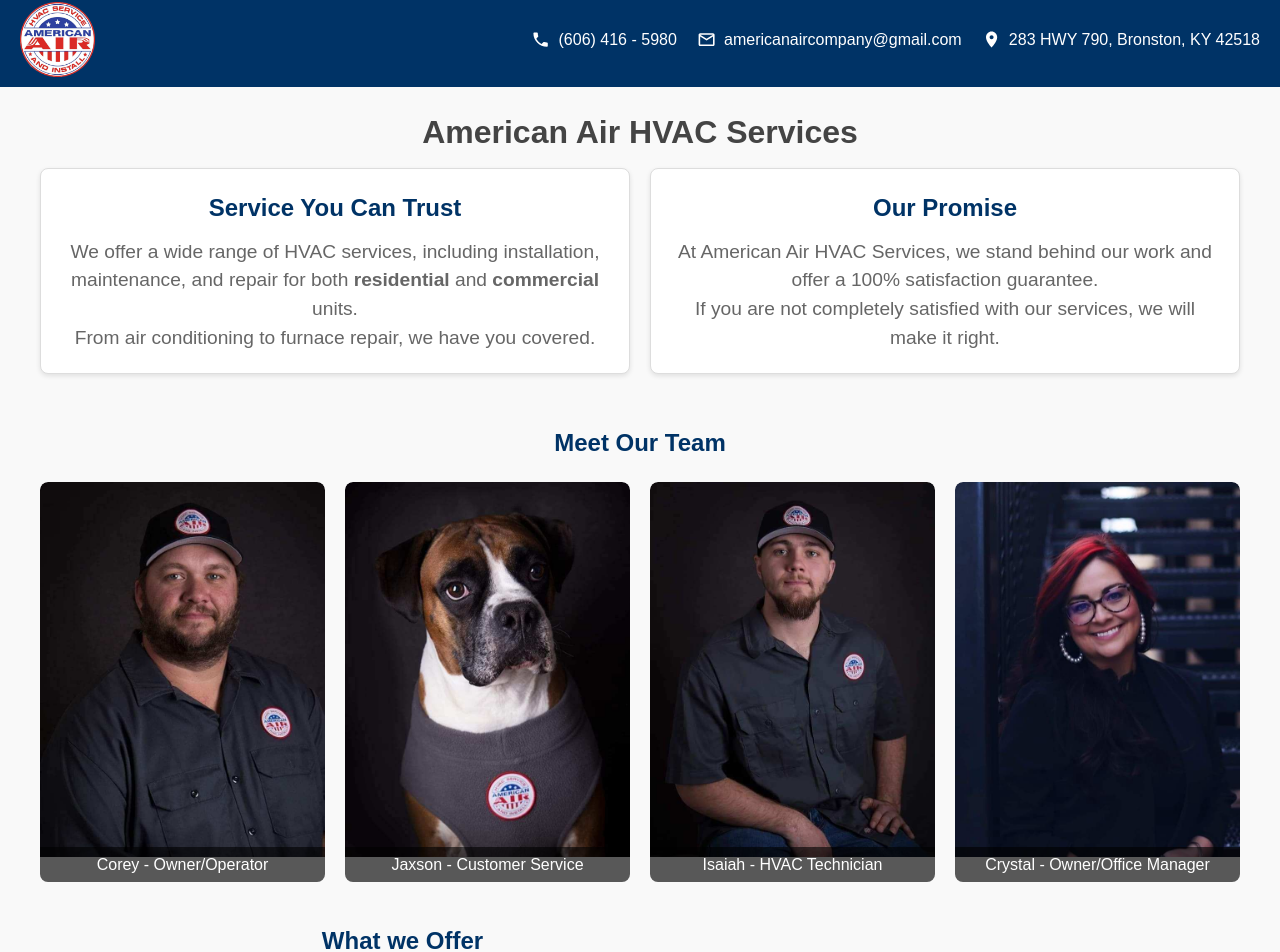
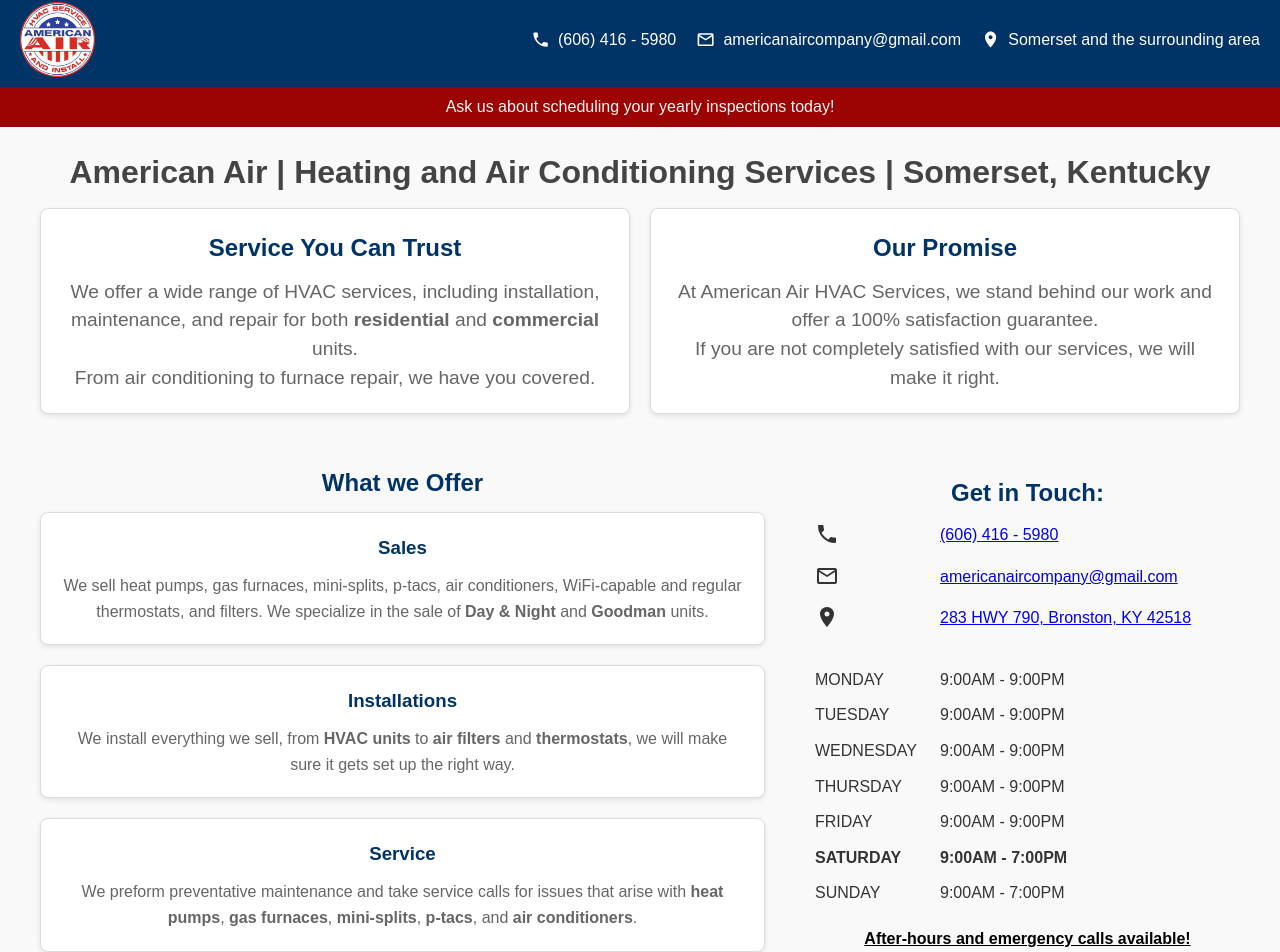
Before and after one commit to noahcs2002/american-air, a React (Create React App) app: page / in a window 1280 px wide. Shown: the part 8-960 px from the top of the page. Built offline with nearby package versions, Linux system fonts and the light colour scheme.

Commit message:
Implement client changes

```diff
--- a/src/App.tsx
+++ b/src/App.tsx
@@ -6,15 +6,18 @@ import Header from './components/Header';
 import Footer from './components/Footer';
 import Banner from './components/Banner';
 import FallServiceBanner from './components/Banners/FallServiceBanner';
+import YearlyServiceBanner from './components/Banners/YearlyServiceBanner';
 
 const App: React.FC = () => {
 
   const showFallBanner = false;
+  const showYearlyBanner = true;
 
   return (
     <Router>
       <Header />
       {showFallBanner && <FallServiceBanner />}
+      {showYearlyBanner && <YearlyServiceBanner />}
       <Routes>
         <Route path="/" element={<Home />} />
         <Route path="/services" element={<Services />} />
--- /dev/null
+++ b/src/components/Banners/YearlyServiceBanner.tsx
@@ -0,0 +1,9 @@
+import Banner from "../Banner";
+
+const YearlyServiceBanner: React.FC = () => {
+    const message: string = `Ask us about scheduling your yearly inspections today!`;
+
+    return <Banner bannerMessage={message} />
+}
+
+export default YearlyServiceBanner;
--- a/src/components/Header.tsx
+++ b/src/components/Header.tsx
@@ -16,7 +16,7 @@ const Header: React.FC = () => {
             <ul>
               <li> <LocalPhoneIcon/> <a href='tel:+16064165980'>(606) 416 - 5980</a></li>
               <li> <MailOutlineIcon/> <a href="mailto:americanaircompany@gmail.com">americanaircompany@gmail.com</a></li>
-              <li> <LocationOnIcon/> <a target='_blank' href='https://www.google.com/maps/search/?api=1&query=283+hwy+790+bronston+ky+42518' rel="noreferrer">283 HWY 790, Bronston, KY 42518</a></li>
+              <li> <LocationOnIcon/> <a target='_blank' href='https://www.google.com/maps/search/?api=1&query=283+hwy+790+bronston+ky+42518' rel="noreferrer">Somerset and the surrounding area</a></li>
             </ul>
           </div>
     </header>
--- a/src/pages/Home.tsx
+++ b/src/pages/Home.tsx
@@ -11,30 +11,31 @@ const Home: React.FC = () => {
   }, [])
 
   const services = [
-    { id: 1, title: 'Sales', description: 'We sell heat pumps, gas furnaces, mini-splits, p-tacs, air conditioners, WiFi-capable and regular thermostats, and filters. We specialize in the sale of Day & Night and Goodman units.' },
-    { id: 2, title: 'Installations', description: 'We install everything we sell, from HVAC units to air filters and thermostats, we will make sure it gets set up the right way.' },
-    { id: 3, title: 'Service', description: 'We preform preventative maintenance and take service calls for issues that arise with heat pumps, gas furnaces, mini-splits, p-tacs, air conditioners and air-conditioners.' },
+    { id: 1, title: 'Sales', description: <p>We sell heat pumps, gas furnaces, mini-splits, p-tacs, air conditioners, WiFi-capable and regular thermostats, and filters. We specialize in the sale of <b>Day & Night</b> and <b>Goodman</b> units.</p> },
+    { id: 2, title: 'Installations', description: <p>We install everything we sell, from <b>HVAC units</b> to <b>air filters</b> and <b>thermostats</b>, we will make sure it gets set up the right way.</p> },
+    { id: 3, title: 'Service', description: <p>We preform preventative maintenance and take service calls for issues that arise with <b>heat pumps</b>, <b>gas furnaces</b>, <b>mini-splits</b>, <b>p-tacs</b>, and <b>air conditioners</b>.</p> },
   ];
 
   const hours = [
 
-    {id : -2, title: <LocalPhoneIcon/>, value: <a href='tel:+16064165980'>(606) 416 - 5980</a>},
-    {id : -1, title: <MailOutlineIcon/>, value: <a href="mailto:americanaircompany@gmail.com">americanaircompany@gmail.com</a>},
-    {id: 0, title: <LocationOnIcon/>, value: <a target='_blank' href='https://www.google.com/maps/search/?api=1&query=283+hwy+790+bronston+ky+42518' rel="noreferrer">283 HWY 790, Bronston, KY 42518</a>},
+    { id: -2, title: <LocalPhoneIcon />, value: <a href='tel:+16064165980'>(606) 416 - 5980</a> },
+    { id: -1, title: <MailOutlineIcon />, value: <a href="mailto:americanaircompany@gmail.com">americanaircompany@gmail.com</a> },
+    { id: 0, title: <LocationOnIcon />, value: <a target='_blank' href='https://www.google.com/maps/search/?api=1&query=283+hwy+790+bronston+ky+42518' rel="noreferrer">283 HWY 790, Bronston, KY 42518</a> },
     {},
     {},
-    {id : 1, title : 'MONDAY', value: '9:00AM - 9:00PM'},
-    {id : 2, title : 'TUESDAY', value: '9:00AM - 9:00PM'},
-    {id : 3, title : 'WEDNESDAY', value: '9:00AM - 9:00PM'},
-    {id : 4, title : 'THURSDAY', value: '9:00AM - 9:00PM'},
-    {id : 5, title : 'FRIDAY', value: '9:00AM - 9:00PM'},
-    {id : 6, title : 'SATURDAY', value: '9:00AM - 7:00PM'},
-    {id : 7, title : 'SUNDAY', value: '9:00AM - 7:00PM'},
+    { id: 1, title: 'MONDAY', value: '9:00AM - 9:00PM' },
+    { id: 2, title: 'TUESDAY', value: '9:00AM - 9:00PM' },
+    { id: 3, title: 'WEDNESDAY', value: '9:00AM - 9:00PM' },
+    { id: 4, title: 'THURSDAY', value: '9:00AM - 9:00PM' },
+    { id: 5, title: 'FRIDAY', value: '9:00AM - 9:00PM' },
+    { id: 6, title: 'SATURDAY', value: '9:00AM - 7:00PM' },
+    { id: 7, title: 'SUNDAY', value: '9:00AM - 7:00PM' },
+    {},
   ]
 
   return (
     <main className="home-container">
-      <h1>American Air HVAC Services</h1>
+      <h1>American Air | Heating and Air Conditioning Services | Somerset, Kentucky</h1>
       <section className="intro">
         <div className='service-card'>
           <h2>Service You Can Trust</h2>
@@ -53,33 +54,6 @@ const Home: React.FC = () => {
           <p>
             If you are not completely satisfied with our services, we will make it right.
           </p>
-        </div>
-      </section>
-
-      <section className="gallery">
-        <h2>Meet Our Team</h2>
-        <div className="image-grid">
-
-        <div className="image-placeholder">
-          <img src="/images/corey.png" alt="Corey" />
-          <p className="image-caption">Corey - Owner/Operator</p> {/* Title provided by Corey*/}
-        </div>
-
-        <div className="image-placeholder">
-          <img src="/images/jackson.png" alt="Jaxson" />
-          <p className="image-caption">Jaxson - Customer Service</p> {/* Title provided by Crystal*/}
-        </div>
-
-        <div className="image-placeholder">
-          <img src="/images/isaiah.png" alt="Isaiah" />
-          <p className="image-caption">Isaiah - HVAC Technician</p> {/* Title provided by Corey*/}
-        </div>
-
-        <div className="image-placeholder">
-          <img src="/images/crystal.jpeg" alt="Crystal" style={{objectPosition:'-35px -25px'}} />
-          <p className="image-caption">Crystal - Owner/Office Manager</p> {/* Title provided by Corey*/}
-        </div>
-
         </div>
       </section>
 
@@ -115,9 +89,37 @@ const Home: React.FC = () => {
                   )}
               </div>
             ))}
+            <p><b><a href='tel:+16064165980' style={{color: 'black'}}>After-hours and emergency calls available!</a></b></p>
           </div>
         </div>
 
+      </section>
+
+      <section className="gallery">
+        <h2>Meet Our Team</h2>
+        <div className="image-grid">
+
+          <div className="image-placeholder">
+            <img src="/images/corey.png" alt="Corey" />
+            <p className="image-caption">Corey - Owner/Operator</p> {/* Title provided by Corey*/}
+          </div>
+
+          <div className="image-placeholder">
+            <img src="/images/jackson.png" alt="Jaxson" />
+            <p className="image-caption">Jaxson - Customer Service</p> {/* Title provided by Crystal*/}
+          </div>
+
+          <div className="image-placeholder">
+            <img src="/images/isaiah.png" alt="Isaiah" />
+            <p className="image-caption">Isaiah - HVAC Technician</p> {/* Title provided by Corey*/}
+          </div>
+
+          <div className="image-placeholder">
+            <img src="/images/crystal.jpeg" alt="Crystal" style={{ objectPosition: '-35px -25px' }} />
+            <p className="image-caption">Crystal - Owner/Office Manager</p> {/* Title provided by Corey*/}
+          </div>
+
+        </div>
       </section>
     </main>
   );
```
Lines whose indentation alone changed are shown as unchanged.
